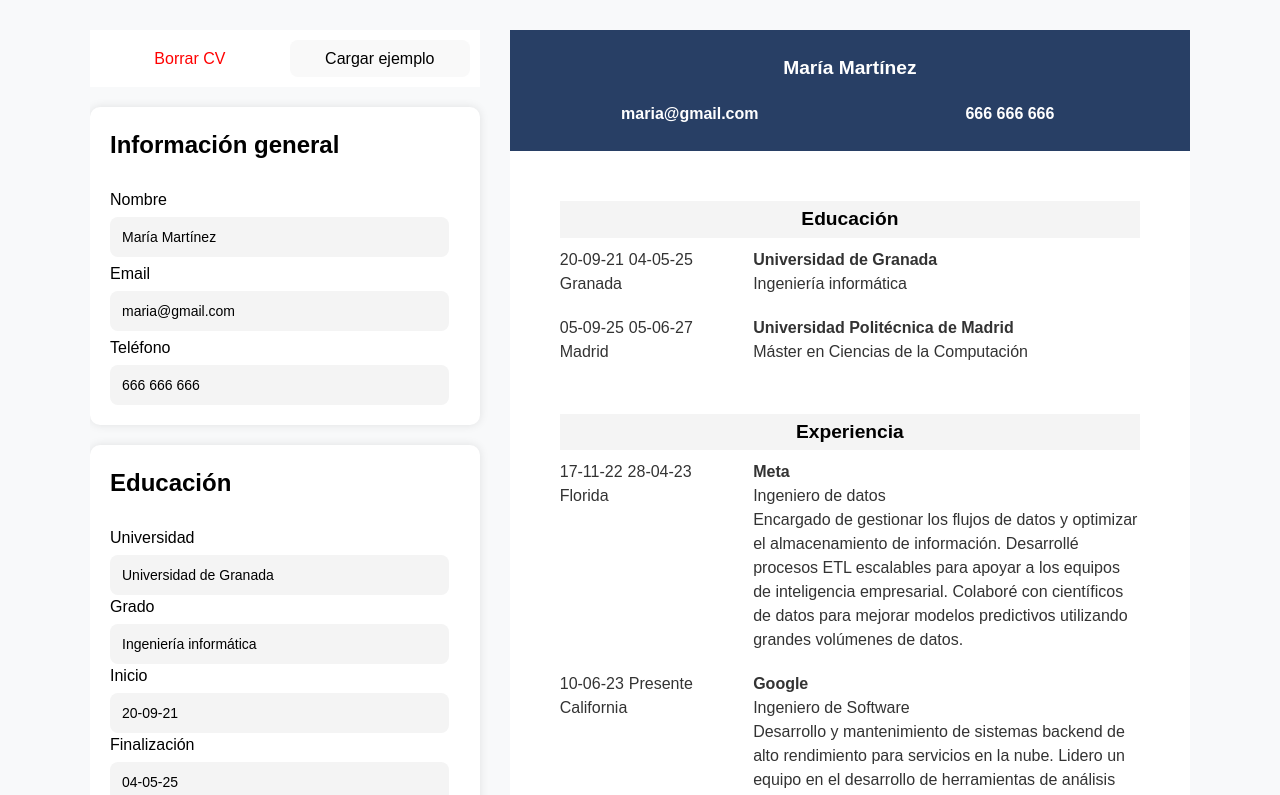
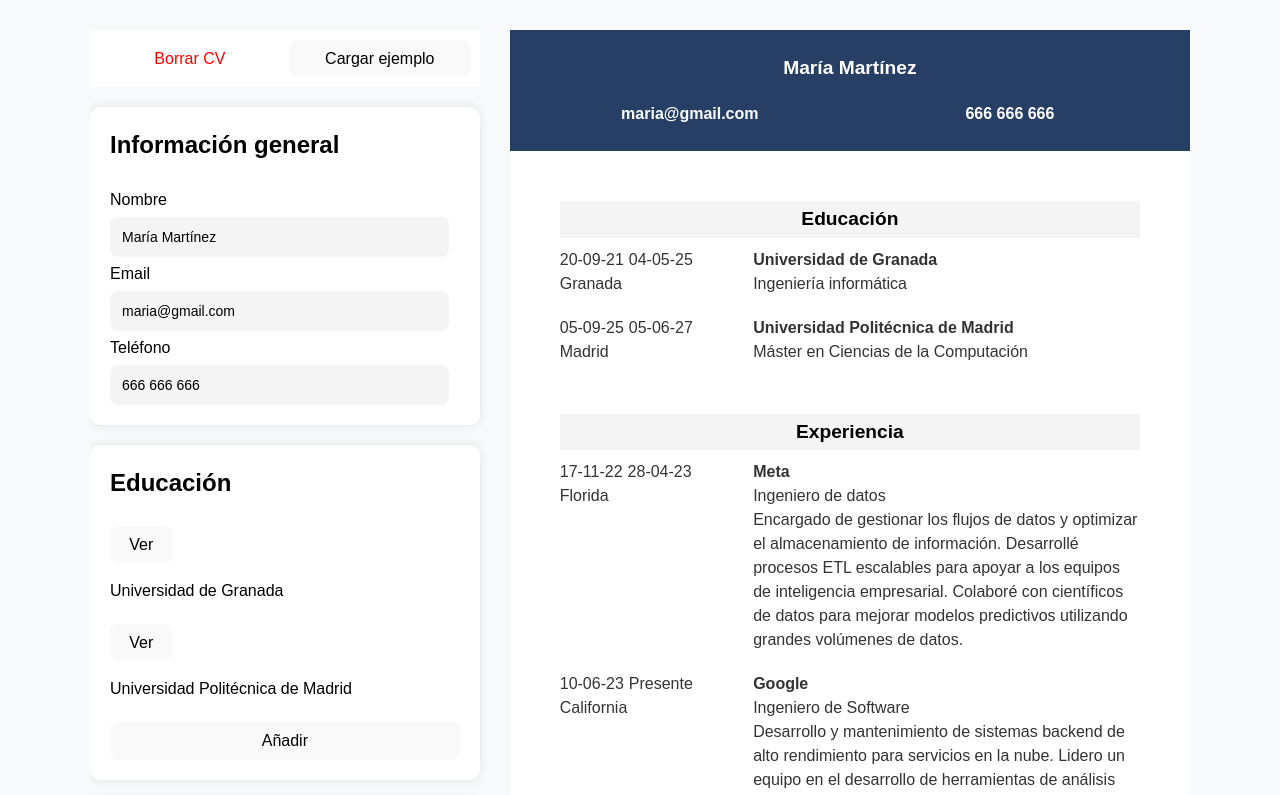
Before and after one commit to ameliaHub/cv-builder, a React (Vite) app: page / in a window 1280 px wide. Shown: the top 795 px of the page. Built offline with nearby package versions, Linux system fonts and the light colour scheme.

Commit message:
Añadido boton para ocultar informacion en formulario

```diff
--- a/src/Education.jsx
+++ b/src/Education.jsx
@@ -1,4 +1,6 @@
 import { useState } from "react";
+
+function handleViewOnClick(state) {}
 
 function Education({ education, setEducation }) {
   //Manejador de cambios (handleChange): Cada vez que un usuario escribe algo en el campo, el handleChange se llama, y actualiza el estado local correspondiente:
@@ -13,6 +15,27 @@ function Education({ education, setEducation }) {
     setEducation(updatedEducation);
   };
 
+  const handleAddOnClick = () => {
+    const newEducation = {
+      school: "",
+      degree: "",
+      startDate: "",
+      endDate: "",
+      location: "",
+      isVisible: true, // Añadimos un estado de visibilidad
+    };
+
+    const newUpdatedEducation = [...education, newEducation];
+    setEducation(newUpdatedEducation);
+  };
+
+  const handleViewOnClick = (index) => {
+    const updatedEducation = education.map((educ, i) =>
+      i === index ? { ...educ, isVisible: !educ.isVisible } : educ
+    );
+    setEducation(updatedEducation);
+  };
+
   //El value del campo: Cada campo de entrada (<input>) tiene un atributo value, que está vinculado al estado local:
   //Esto hace que el valor del campo de texto sea igual al valor de name (lo que el usuario escribió en el formulario).
   //Cuando el usuario escribe algo, el onChange ejecuta handleChange, que actualiza el estado de name y, a su vez, también actualiza el estado global en el componente padre con setGeneralInfo.
@@ -22,6 +45,16 @@ function Education({ education, setEducation }) {
 
       {education.map((educ, index) => (
         <div key={index}>
+          <button
+            className="view-btn"
+            data-view="open"
+            onClick={(e) => handleViewOnClick(index)}
+          >
+            {educ.isVisible ? "Ocultar" : "Ver"}
+          </button>
+          {/* Solo mostramos el formulario si isVisible es true */}
+          {educ.isVisible ? (
+            <>
               <label htmlFor="">
                 Universidad
                 <input
@@ -67,8 +100,18 @@ function Education({ education, setEducation }) {
                   onChange={(e) => handleChange(e, index)}
                 />
               </label>
+            </>
+          ) : (
+            // Si no está visible, solo mostrar una franja blanca o algo representativo
+            <div className="collapsed-view">
+              <p>{educ.school}</p>
+            </div>
+          )}
         </div>
       ))}
+      <button onClick={() => handleAddOnClick(setEducation, education)}>
+        Añadir
+      </button>
     </div>
   );
 }
```
Lines whose indentation alone changed are shown as unchanged.
